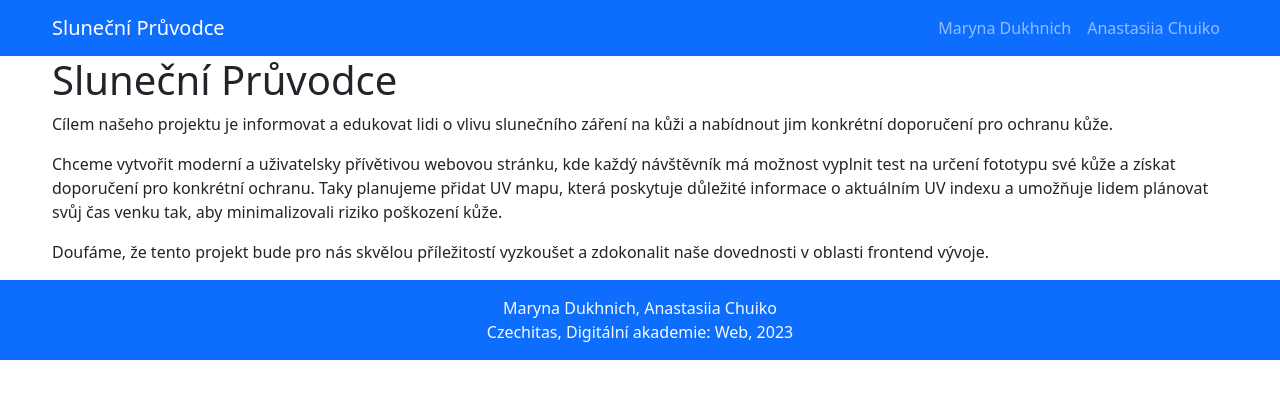
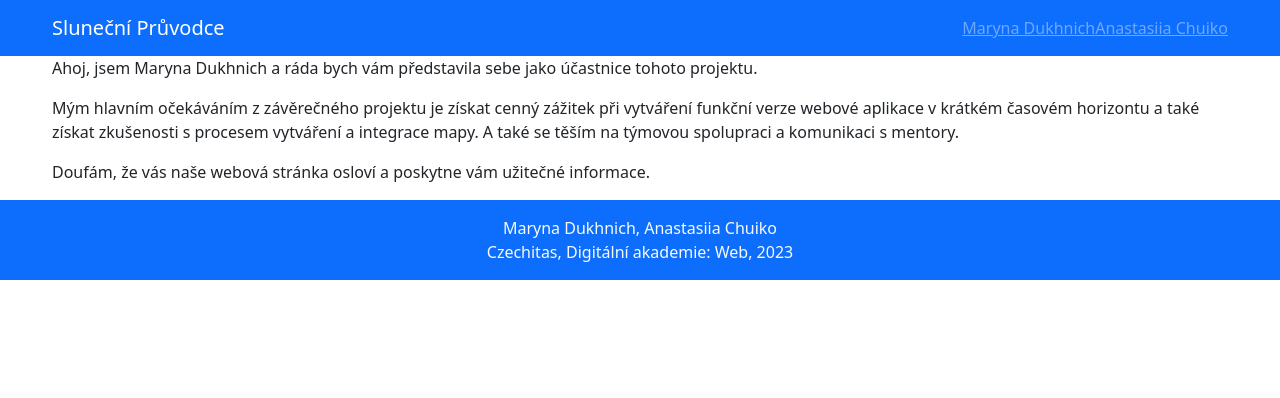
Before and after one commit to dukhnich/o-projektu, a React (Vite) app: page /dukhnich in a window 1280 px wide. Shown: the top 398 px of the page. Built offline with nearby package versions, Linux system fonts and the light colour scheme.

Commit message:
add vue router

```diff
--- /dev/null
+++ b/src/App.jsx
@@ -0,0 +1,15 @@
+import 'bootstrap/dist/css/bootstrap.min.css';
+import './global.css';
+import Header from './components/Header';
+import Footer from './components/Footer';
+import { Outlet } from 'react-router-dom';
+
+export const App = () => {
+  return (
+    <>
+      <Header />
+      <Outlet />
+      <Footer />
+    </>
+  );
+};
--- a/src/components/Header/index.jsx
+++ b/src/components/Header/index.jsx
@@ -2,7 +2,7 @@
 import Container from 'react-bootstrap/Container';
 import Nav from 'react-bootstrap/Nav';
 import Navbar from 'react-bootstrap/Navbar';
-import NavDropdown from 'react-bootstrap/NavDropdown';
+import { NavLink } from 'react-router-dom';
 
 function Header() {
   return (
@@ -12,8 +12,8 @@ function Header() {
         <Navbar.Toggle aria-controls="basic-navbar-nav" />
         <Navbar.Collapse id="basic-navbar-nav">
           <Nav className="ms-auto">
-            <Nav.Link href="/dukhnich">Maryna Dukhnich</Nav.Link>
-            <Nav.Link href="/chijko">Anastasiia Chuiko</Nav.Link>
+            <NavLink to="/dukhnich">Maryna Dukhnich</NavLink>
+            <NavLink to="/chijko">Anastasiia Chuiko</NavLink>
           </Nav>
         </Navbar.Collapse>
       </Container>
--- a/src/index.jsx
+++ b/src/index.jsx
@@ -1,7 +1,42 @@
 import { createRoot } from 'react-dom/client';
 import { HomePage } from './pages/HomePage';
+import { App } from './App';
+import { ErrorPage } from './pages/ErrorPage';
+import { Dukhnich } from './pages/Dukhnich';
+import { createBrowserRouter, RouterProvider } from 'react-router-dom';
+
 import './global.css';
 
-createRoot(
-  document.querySelector('#app'),
-).render(<HomePage />);
+const router = createBrowserRouter([
+  {
+    path: '/',
+    element: <App />,
+    errorElement: <ErrorPage />,
+    children: [
+      {
+        path: '',
+        element: <HomePage />,
+      },
+      {
+        path: 'dukhnich',
+        element: <Dukhnich />,
+      },
+      {
+        path: 'chijko',
+        element: <HomePage />,
+      },
+      {
+        path: '*',
+        element: <ErrorPage />
+      },
+      // {
+      //   path: 'centers/:id',
+      //   element: <CenterDetails />,
+      // },
+    ],
+  },
+]);
+
+createRoot(document.querySelector('#app')).render(
+  <RouterProvider router={router} />
+);
--- /dev/null
+++ b/src/pages/Dukhnich/index.jsx
@@ -0,0 +1,18 @@
+import { Link } from 'react-router-dom';
+import './style.css';
+
+export const Dukhnich = () => {
+  return (
+    <div className="container">
+      <p>
+        Ahoj, jsem Maryna Dukhnich a ráda bych vám představila sebe jako účastnice tohoto projektu.
+      </p>
+      <p>
+        Mým hlavním očekáváním z závěrečného projektu je získat cenný zážitek při vytváření funkční verze webové aplikace v krátkém časovém horizontu a také získat zkušenosti s procesem vytváření a integrace mapy. A také se těším na týmovou spolupraci a komunikaci s mentory.
+      </p>
+      <p>
+        Doufám, že vás naše webová stránka osloví a poskytne vám užitečné informace.
+      </p>
+    </div>
+  );
+};
--- /dev/null
+++ b/src/pages/Dukhnich/style.css
@@ -0,0 +1,13 @@
+header {
+  display: flex;
+  flex-direction: column;
+  align-items: center;
+  margin-top: 4rem;
+}
+
+.logo {
+  width: 10rem;
+  height: 10rem;
+  background-image: url(./img/rocket.svg);
+  background-size: contain;
+}
--- /dev/null
+++ b/src/pages/ErrorPage/index.jsx
@@ -0,0 +1,18 @@
+import { Link } from 'react-router-dom';
+import './style.css';
+
+export const ErrorPage = () => {
+  return (
+    <div className="container">
+      <header>
+        <h2>404: Tady nic není</h2>
+      </header>
+      <main>
+        <p>
+          Asi jste se spletli...
+        </p>
+        <Link to="/">Domu</Link>
+      </main>
+    </div>
+  );
+};
--- /dev/null
+++ b/src/pages/ErrorPage/style.css
@@ -0,0 +1,13 @@
+header {
+  display: flex;
+  flex-direction: column;
+  align-items: center;
+  margin-top: 4rem;
+}
+
+.logo {
+  width: 10rem;
+  height: 10rem;
+  background-image: url(./img/rocket.svg);
+  background-size: contain;
+}
--- a/src/pages/HomePage/index.jsx
+++ b/src/pages/HomePage/index.jsx
@@ -1,22 +1,9 @@
-import 'bootstrap/dist/css/bootstrap.min.css';
 import './style.css';
 import Container from 'react-bootstrap/Container';
-import Header from '../../components/Header';
-import Footer from '../../components/Footer';
-
-const textMD = `
-Ahoj, jsem Maryna Dukhnich a ráda bych vám představila sebe jako účastnice tohoto projektu.
-
-Mým hlavním očekáváním z závěrečného projektu je získat cenný zážitek při vytváření funkční verze webové aplikace v krátkém časovém horizontu a také získat zkušenosti s procesem vytváření a integrace mapy. A také se těším na týmovou spolupraci a komunikaci s mentory.
-
-Doufám, že vás naše webová stránka osloví a poskytne vám užitečné informace.
-`
 
 export const HomePage = () => {
   return (
-    <>
-      <Header />
-      <Container>
+    <Container>
       <main>
         <h1>Sluneční Průvodce</h1>
         <p>
@@ -29,8 +16,6 @@ export const HomePage = () => {
           Doufáme, že tento projekt bude pro nás skvělou příležitostí vyzkoušet a zdokonalit naše dovednosti v oblasti frontend vývoje.
         </p>
       </main>
-      </Container>
-      <Footer />
-    </>
+    </Container>
   );
 };
```
